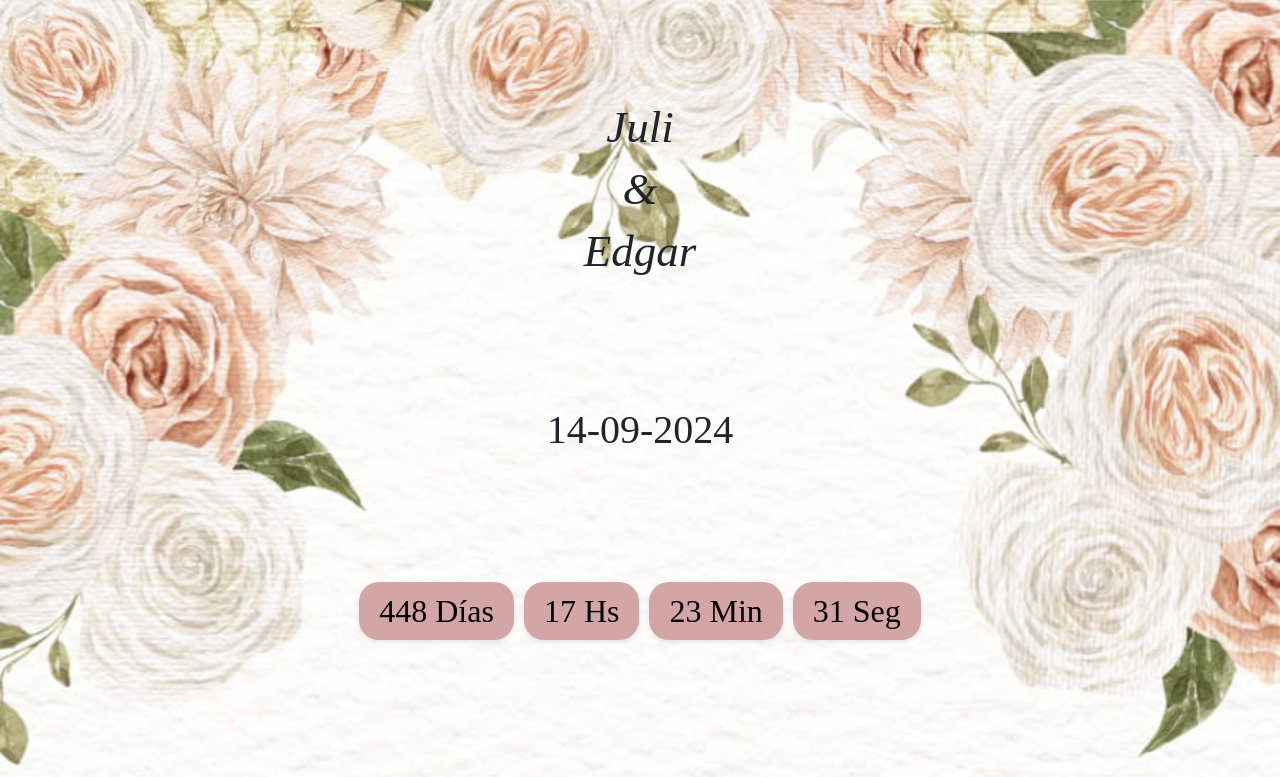
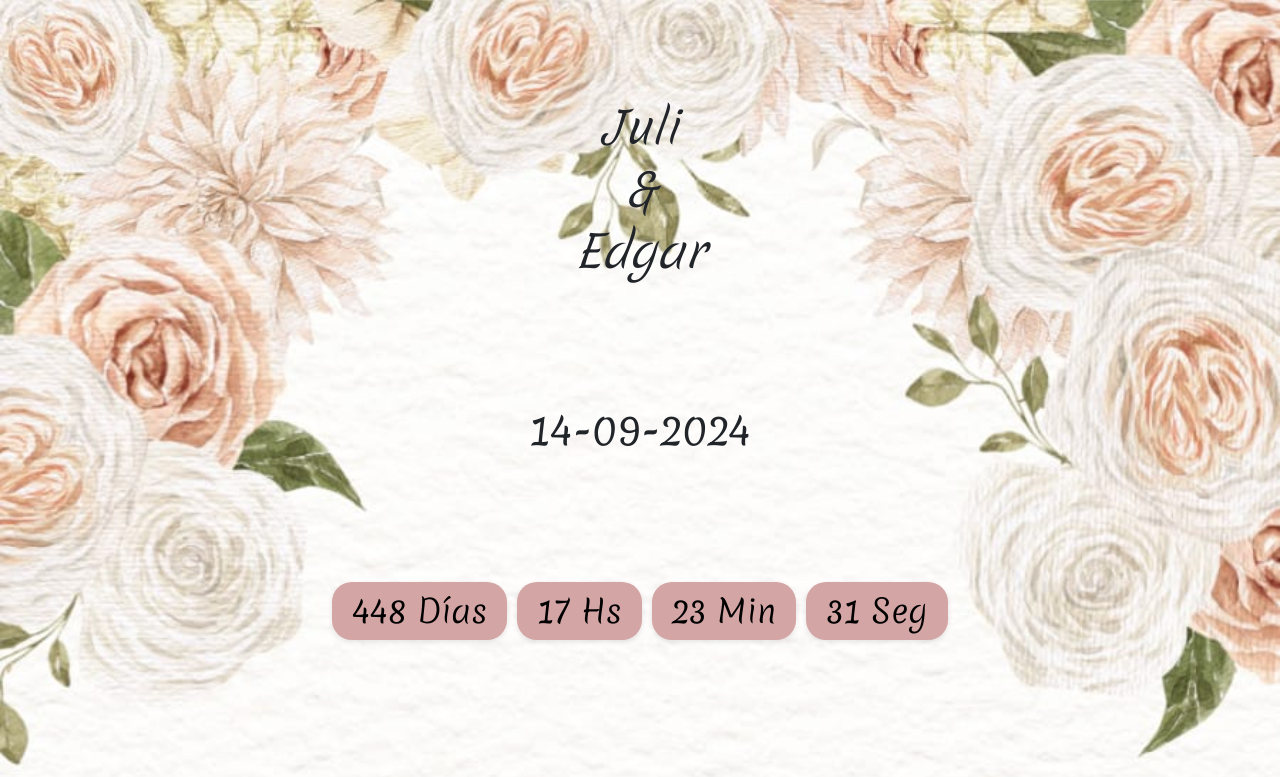
Before and after one commit to pyaran/My-Portfolio, a React (Create React App) app: page / in a window 1280 px wide. Shown: the top 777 px of the page. Built offline with nearby package versions, Linux system fonts and the light colour scheme.

Commit message:
fixeando las fuentes

```diff
--- a/public/index.html
+++ b/public/index.html
@@ -27,6 +27,7 @@
     <link rel="preconnect" href="https://fonts.googleapis.com">
     <link rel="preconnect" href="https://fonts.gstatic.com" crossorigin>
     <link href="https://fonts.googleapis.com/css2?family=Noto+Sans&display=swap" rel="stylesheet">
+    <link href="https://fonts.googleapis.com/css2?family=Merienda:wght@300..900&family=Open+Sans:ital,wdth,wght@0,75..100,300..800;1,75..100,300..800&display=swap" rel="stylesheet">
     <title>React App</title>
   </head>
   <body>
--- a/src/Components/Navbar/Navbar.css
+++ b/src/Components/Navbar/Navbar.css
@@ -54,6 +54,7 @@ margin-top: 30px;
     box-shadow: 0 2px 5px rgba(0, 0, 0, 0.1); /* Optional: Add shadow for depth */
     color: #000; /* Text color */
     font-family: 'Merienda', cursive; /* Apply Merienda font if imported */
+    font-weight: 300;
   }
   @media (max-width: 558px){
 
--- a/src/Components/Presentation/Presentation.css
+++ b/src/Components/Presentation/Presentation.css
@@ -8,6 +8,7 @@ body {
 /* Example of other styling */
 h1, h2, h3, h4, h5, h6 {
     color: #000000; /* Ensure headers are also black */
+    font-weight: 300 !important;
 }
 
 p {
@@ -15,11 +16,13 @@ p {
 }
 h1, h2, h3 {
     font-family: 'Merienda', cursive;
+    font-weight: 300;
     color: #000000;
 }
 
 p, li {
     font-family: 'Merienda', cursive;
+    font-weight: 300;
     color: #000000;
 }
 
@@ -37,8 +40,8 @@ p, li {
    flex-direction: column;
    align-items: center;
    justify-content: center;
-    font-family:'Times New Roman', Times, serif;
     font-style: italic;
+    font-weight: 300;
 }
 .titulo > h1{
     font-size: 45px;
```
Also changed, not shown: 1 other file (tests, documents, lock files or other folders).
